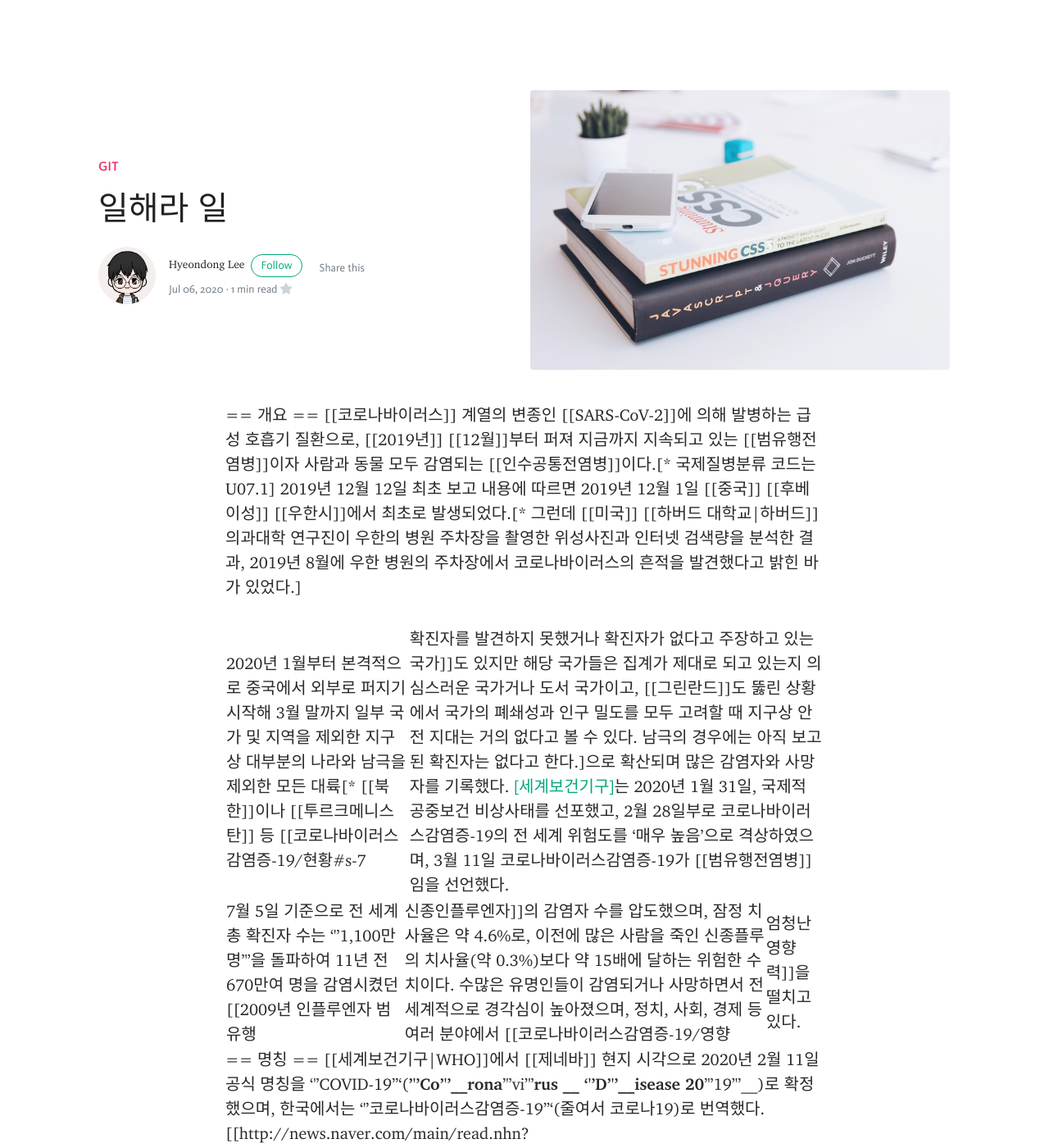
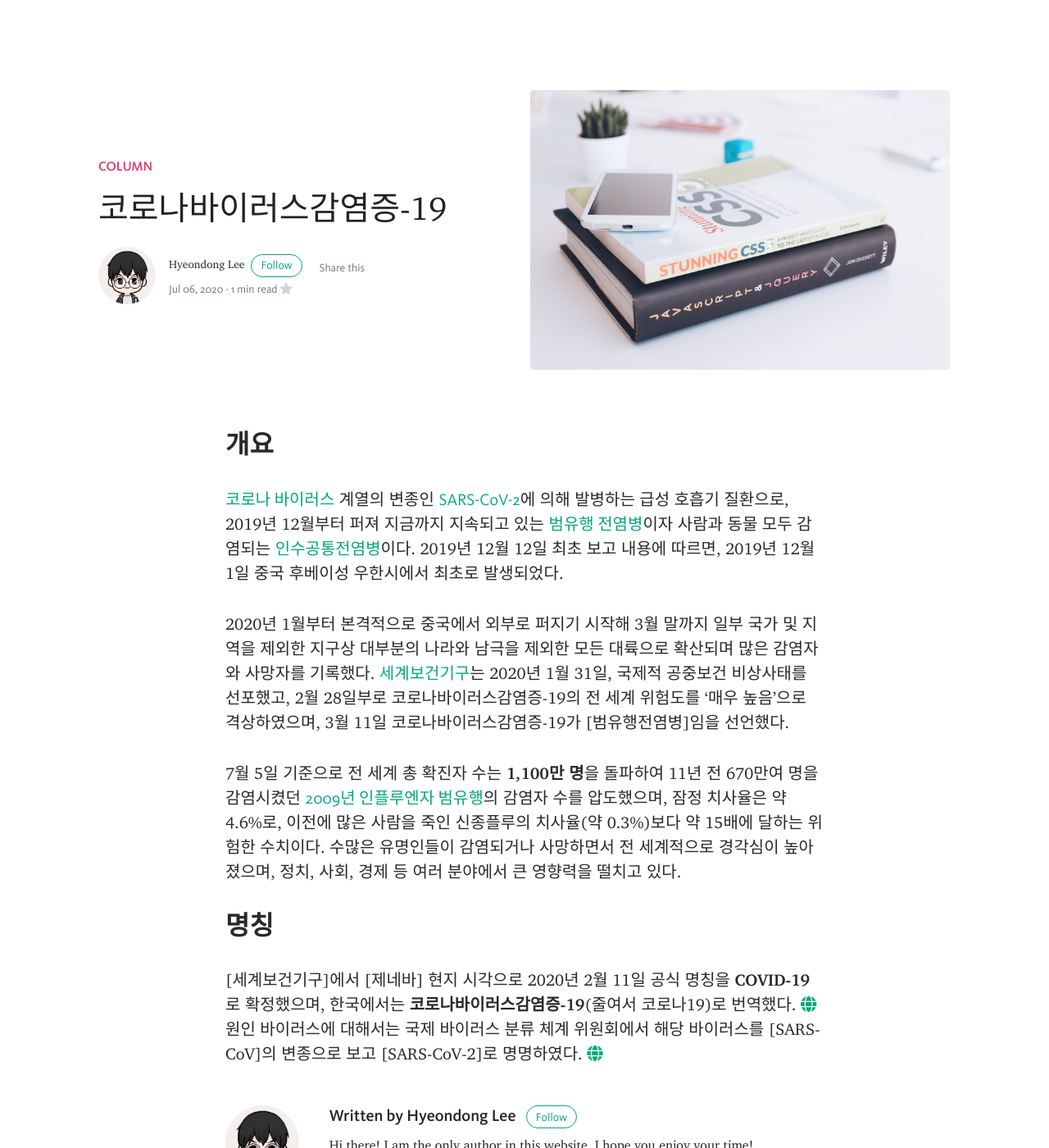
Before and after one commit to hayden-rhee/devlog, a Jekyll site: the page built from _posts/2020-07-06-corona.markdown, in a window 1280 px wide and 1400 px high. Shown: the whole window at 82% size. Built offline with Jekyll 4.4.1, drawn with Linux system fonts in a browser that asks for light colours; nearby versions of some CDN libraries; comment, search, counter and statistics services are not loaded; some of the changed text lies outside the part shown.

Commit message:
automatic commit on 2020-07-07 19:12:12

```diff
--- a/_posts/2020-07-06-corona.markdown
+++ b/_posts/2020-07-06-corona.markdown
@@ -1,16 +1,19 @@
 ---
 layout: post
-title:  "일해라 일"
-categories: [ Git ]
+title:  "코로나바이러스감염증-19"
+categories: [ Column ]
 author: hyeon
 image: assets/images/13.jpg
 ---
-== 개요 ==
-[[코로나바이러스]] 계열의 변종인 [[SARS-CoV-2]]에 의해 발병하는 급성 호흡기 질환으로, [[2019년]] [[12월]]부터 퍼져 지금까지 지속되고 있는 [[범유행전염병]]이자 사람과 동물 모두 감염되는 [[인수공통전염병]]이다.[* 국제질병분류 코드는 U07.1] 2019년 12월 12일 최초 보고 내용에 따르면 2019년 12월 1일 [[중국]] [[후베이성]] [[우한시]]에서 최초로 발생되었다.[* 그런데 [[미국]] [[하버드 대학교|하버드]] 의과대학 연구진이 우한의 병원 주차장을 촬영한 위성사진과 인터넷 검색량을 분석한 결과, 2019년 8월에 우한 병원의 주차장에서 코로나바이러스의 흔적을 발견했다고 밝힌 바가 있었다.]
+## 개요
+[코로나 바이러스]() 계열의 변종인 [SARS-CoV-2]()에 의해 발병하는 급성 호흡기 질환으로, 2019년 12월부터 퍼져 지금까지 지속되고 있는 [범유행 전염병]()이자 사람과 동물 모두 감염되는 [인수공통전염병]()이다. 2019년 12월 12일 최초 보고 내용에 따르면, 2019년 12월 1일 중국 후베이성 우한시에서 최초로 발생되었다.
 
-2020년 1월부터 본격적으로 중국에서 외부로 퍼지기 시작해 3월 말까지 일부 국가 및 지역을 제외한 지구상 대부분의 나라와 남극을 제외한 모든 대륙[* [[북한]]이나 [[투르크메니스탄]] 등 [[코로나바이러스감염증-19/현황#s-7|확진자를 발견하지 못했거나 확진자가 없다고 주장하고 있는 국가]]도 있지만 해당 국가들은 집계가 제대로 되고 있는지 의심스러운 국가거나 도서 국가이고, [[그린란드]]도 뚫린 상황에서 국가의 폐쇄성과 인구 밀도를 모두 고려할 때 지구상 안전 지대는 거의 없다고 볼 수 있다. 남극의 경우에는 아직 보고된 확진자는 없다고 한다.]으로 확산되며 많은 감염자와 사망자를 기록했다. [[세계보건기구]](WHO)는 2020년 1월 31일, 국제적 공중보건 비상사태를 선포했고, 2월 28일부로 코로나바이러스감염증-19의 전 세계 위험도를 '매우 높음'으로 격상하였으며, 3월 11일 코로나바이러스감염증-19가 [[범유행전염병]]임을 선언했다.
 
-7월 5일 기준으로 전 세계 총 확진자 수는 '''1,100만 명'''을 돌파하여 11년 전 670만여 명을 감염시켰던 [[2009년 인플루엔자 범유행|신종인플루엔자]]의 감염자 수를 압도했으며, 잠정 치사율은 약 4.6%로, 이전에 많은 사람을 죽인 신종플루의 치사율(약 0.3%)보다 약 15배에 달하는 위험한 수치이다. 수많은 유명인들이 감염되거나 사망하면서 전 세계적으로 경각심이 높아졌으며, 정치, 사회, 경제 등 여러 분야에서 [[코로나바이러스감염증-19/영향|엄청난 영향력]]을 떨치고 있다.
+2020년 1월부터 본격적으로 중국에서 외부로 퍼지기 시작해 3월 말까지 일부 국가 및 지역을 제외한 지구상 대부분의 나라와 남극을 제외한 모든 대륙으로 확산되며 많은 감염자와 사망자를 기록했다. [세계보건기구](WHO)는 2020년 1월 31일, 국제적 공중보건 비상사태를 선포했고, 2월 28일부로 코로나바이러스감염증-19의 전 세계 위험도를 '매우 높음'으로 격상하였으며, 3월 11일 코로나바이러스감염증-19가 [범유행전염병]임을 선언했다.
 
-== 명칭 ==
-[[세계보건기구|WHO]]에서 [[제네바]] 현지 시각으로 2020년 2월 11일 공식 명칭을 '''COVID-19'''(__'''Co'''__rona__'''vi'''__rus __ '''D'''__isease 20__'''19'''__)로 확정했으며, 한국에서는 '''코로나바이러스감염증-19'''(줄여서 코로나19)로 번역했다. [[http://news.naver.com/main/read.nhn?mode=LSD&mid=sec&sid1=001&oid=001&aid=0011395543|#]] 원인 바이러스에 대해서는 국제 바이러스 분류 체계 위원회에서 해당 바이러스를 [[SARS-CoV]]의 변종으로 보고 [[SARS-CoV-2]]로 명명하였다. [[https://www.bbc.com/news/world-asia-china-51466362|#]]
+
+7월 5일 기준으로 전 세계 총 확진자 수는 **1,100만 명**을 돌파하여 11년 전 670만여 명을 감염시켰던 [2009년 인플루엔자 범유행]()의 감염자 수를 압도했으며, 잠정 치사율은 약 4.6%로, 이전에 많은 사람을 죽인 신종플루의 치사율(약 0.3%)보다 약 15배에 달하는 위험한 수치이다. 수많은 유명인들이 감염되거나 사망하면서 전 세계적으로 경각심이 높아졌으며, 정치, 사회, 경제 등 여러 분야에서 큰 영향력을 떨치고 있다.
+
+
+## 명칭
+[세계보건기구]에서 [제네바] 현지 시각으로 2020년 2월 11일 공식 명칭을 **COVID-19**로 확정했으며, 한국에서는 **코로나바이러스감염증-19**(줄여서 코로나19)로 번역했다. [<i class="fa fa-globe" style="font-family: 'Font Awesome 5 Free'" aria-hidden="true"></i>](http://news.naver.com/main/read.nhn?mode=LSD&mid=sec&sid1=001&oid=001&aid=0011395543) 원인 바이러스에 대해서는 국제 바이러스 분류 체계 위원회에서 해당 바이러스를 [SARS-CoV]의 변종으로 보고 [SARS-CoV-2]로 명명하였다. [<i class="fa fa-globe" style="font-family: 'Font Awesome 5 Free'" aria-hidden="true"></i>](https://www.bbc.com/news/world-asia-china-51466362)
```
Also changed, not shown: assets/css/main.css.
